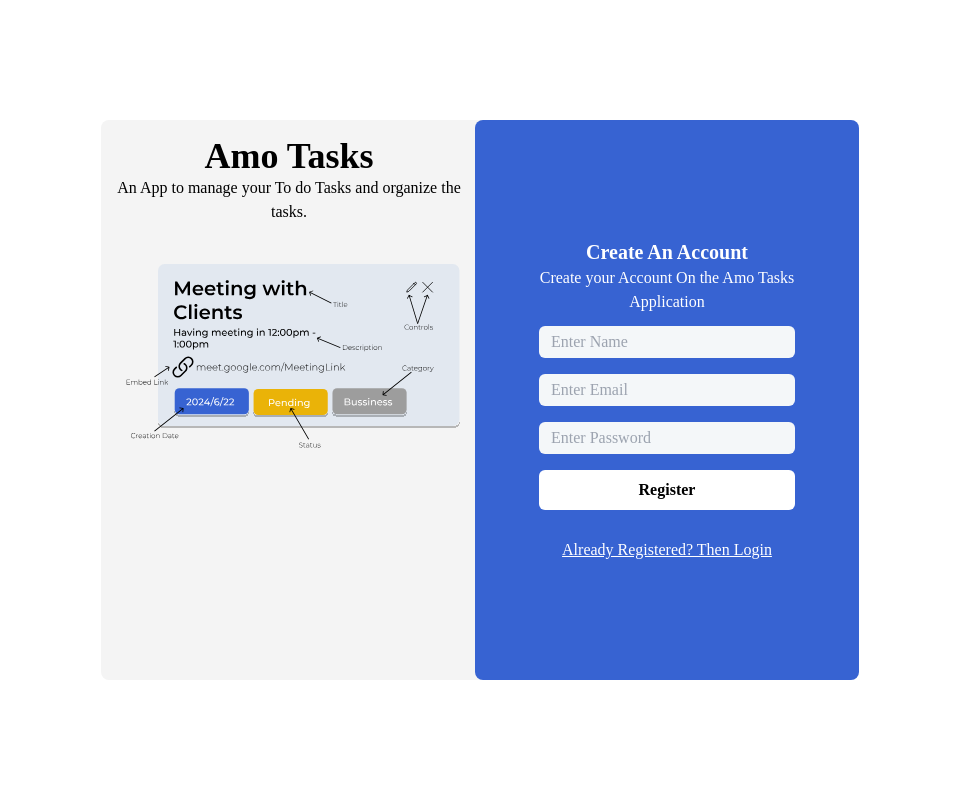
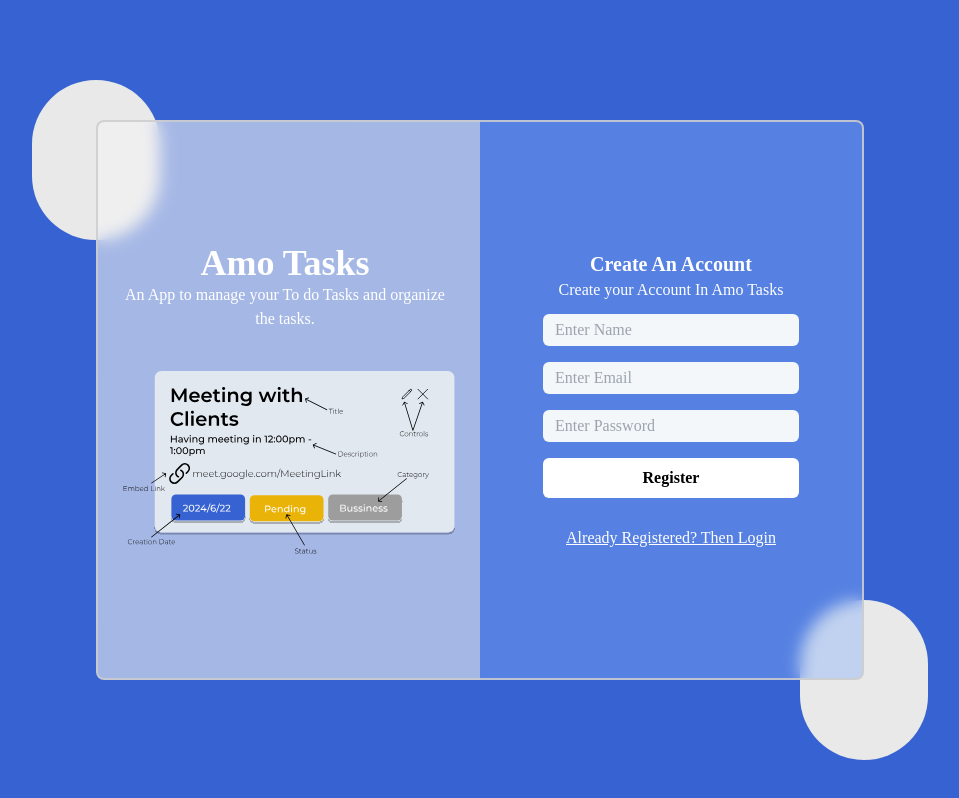
Before and after one commit to Ghulam-Muhammad-Ahmad/Task-Manager, a React (Vite) app: page / in a window 1280 px wide. Shown: the whole page, without its empty margins (160-1119 px from the left). Built offline with nearby package versions, Linux system fonts and the light colour scheme; no server answers.

Commit message:
Modifications

```diff
--- a/src/components/Addtasks.jsx
+++ b/src/components/Addtasks.jsx
@@ -33,6 +33,7 @@ export default function Addtasks(props) {
                 <textarea name="task_desc" id='task_desc' placeholder='Enter Task Description' className='bg-transparent h-44 dark:text-white border border-2 border-gray-200 rounded-md p-2 w-full md:w-2/5' value={props.taskdesc} onChange={(e) => props.settaskdesc(e.target.value)}>
                 </textarea>
 
+                <input type="date" title='Select Due Date' onChange={(e) => props.settaskduedate(e.target.value)} id="date" className="block w-full md:w-2/5 px-4 py-2 mt-2 text-gray-700  border border-2 border-gray-200 rounded-md bg-transparent " />
 
                 <label htmlFor="task_url" className='dark:text-white bg-transparent border border-2 border-gray-200 rounded-md p-2 w-full md:w-2/5'>
                     <input type="text"
@@ -65,9 +66,9 @@ export default function Addtasks(props) {
                             }
 
                             if (props.taskstate) {
-                                props.updateTask(props.updateid,props.title, props.taskdesc, props.taskCat, props.taskStatus, props.titleurl);
+                                props.updateTask(props.updateid, props.title, props.taskdesc, props.taskCat, props.taskStatus, props.titleurl);
                             } else {
-                                props.addTask(props.title, props.taskdesc, props.taskCat, props.taskStatus, props.titleurl);
+                                props.addTask(props.title, props.taskdesc, props.taskCat, props.taskStatus, props.titleurl, props.taskduedate);
                             }
 
                             props.settitle("");
@@ -76,6 +77,7 @@ export default function Addtasks(props) {
                             props.settaskStatus("");
                             props.settaskerror("")
                             props.settitleurl("");
+                            props.settaskduedate("");
                         }}
 
                         type='button'
--- a/src/components/Operations.jsx
+++ b/src/components/Operations.jsx
@@ -21,6 +21,8 @@ export default function Operations(props) {
   const [taskdesc, settaskdesc] = useState('');
   const [taskerror, settaskerror] = useState('');
   const [taskStatus, settaskStatus] = useState('');
+  const [taskduedate, settaskduedate] = useState('');
+
   const [taskstate, settaskstate] = useState(false);
   const [updateid, setupdateid] = useState(null);
   const [taskNum, settaskNum] = useState(0);
@@ -52,10 +54,10 @@ export default function Operations(props) {
     }
   };
 
-  const AddTask = async (title, desc, cat, status, url) => {
+  const AddTask = async (title, desc, cat, status, url, duedate) => {
     const today = new Date();
     let currentDate = today.getFullYear() + '/' + (today.getMonth() + 1) + '/' + today.getDate();
-    const newTask = { title, desc, cat, status, url, currentDate };
+    const newTask = { title, desc, cat, status, url, duedate, currentDate };
 
     try {
       await addTask('6677c3ce000b080c49ae', '6677c4820035a3611e2e', props.userId, newTask, docId); // Replace with actual IDs
@@ -155,6 +157,8 @@ export default function Operations(props) {
           settaskCat={settaskCat}
           settaskStatus={settaskStatus}
           settaskdesc={settaskdesc}
+          taskduedate={taskduedate}
+          settaskduedate={settaskduedate}
           updateTask={updateTask}
           settaskerror={settaskerror}
           updateid={updateid}
--- a/src/components/Register.jsx
+++ b/src/components/Register.jsx
@@ -29,7 +29,7 @@ const Register = (props) => {
     return (
         <>
             <h2 className='font-bold text-white capitalize text-center text-xl'>Create an Account</h2>
-            <p className='text-white px-5 text-center'>Create your Account On the Amo Tasks Application</p>
+            <p className='text-white px-5 text-center'>Create your Account In Amo Tasks</p>
             <form onSubmit={handleSubmit} className='flex flex-col gap-4 justify-center items-center mt-3'>
                 <div>
                     <input
@@ -61,10 +61,16 @@ const Register = (props) => {
                         required
                     />
                 </div>
-                <button type="submit" disabled={process} className='bg-white w-[20vw] py-2 rounded-md text-black font-bold'>Register</button>
+                <button type="submit" disabled={process} className='bg-white disabled:opacity-10  w-[20vw] py-2 rounded-md text-black font-bold'> {process ? <div role="status" className='flex justify-center items-center'>
+    <svg aria-hidden="true" class="w-8 h-8 text-gray-200 animate-spin dark:text-gray-600 fill-[#000]" viewBox="0 0 100 101" fill="none" xmlns="http://www.w3.org/2000/svg">
+        <path d="M100 50.5908C100 78.2051 77.6142 100.591 50 100.591C22.3858 100.591 0 78.2051 0 50.5908C0 22.9766 22.3858 0.59082 50 0.59082C77.6142 0.59082 100 22.9766 100 50.5908ZM9.08144 50.5908C9.08144 73.1895 27.4013 91.5094 50 91.5094C72.5987 91.5094 90.9186 73.1895 90.9186 50.5908C90.9186 27.9921 72.5987 9.67226 50 9.67226C27.4013 9.67226 9.08144 27.9921 9.08144 50.5908Z" fill="currentColor"/>
+        <path d="M93.9676 39.0409C96.393 38.4038 97.8624 35.9116 97.0079 33.5539C95.2932 28.8227 92.871 24.3692 89.8167 20.348C85.8452 15.1192 80.8826 10.7238 75.2124 7.41289C69.5422 4.10194 63.2754 1.94025 56.7698 1.05124C51.7666 0.367541 46.6976 0.446843 41.7345 1.27873C39.2613 1.69328 37.813 4.19778 38.4501 6.62326C39.0873 9.04874 41.5694 10.4717 44.0505 10.1071C47.8511 9.54855 51.7191 9.52689 55.5402 10.0491C60.8642 10.7766 65.9928 12.5457 70.6331 15.2552C75.2735 17.9648 79.3347 21.5619 82.5849 25.841C84.9175 28.9121 86.7997 32.2913 88.1811 35.8758C89.083 38.2158 91.5421 39.6781 93.9676 39.0409Z" fill="currentFill"/>
+    </svg>
+    <span class="sr-only">Loading...</span>
+</div> : 'Register'}</button>
                 <div className="errors text-red-200 text-sm font-semibold">{error}</div>
             </form>
-            <a className="redirecttologin m-auto underline text-white text-center cursor-pointer pt-3 flex" onClick={() => props.setEntrystate(false)}>Already Registered? Then Login</a>
+            <a className="redirecttologin m-auto underline text-white text-center cursor-pointer pt-3 flex hover:text-[#000]" onClick={() => props.setEntrystate(false)}>Already Registered? Then Login</a>
 
         </>
     )
--- a/src/components/RegisterLogin.jsx
+++ b/src/components/RegisterLogin.jsx
@@ -5,15 +5,18 @@ import Login from './Login'
 const Regsiterlogin = () => {
   const [entrystate, setEntrystate] = useState(true)
   return (
+    <div className='w-[100%] min-h-[100vh] max-h-[100%] relative bg-[#3763D2]'>
+<div className="ball w-[10vw] h-[20vh] bg-[#e9e9e9] rounded-full absolute top-[20%] left-[20%] -translate-x-1/2 -translate-y-1/2"></div>
+<div className="ball w-[10vw] h-[20vh] bg-[#e9e9e9] rounded-full absolute bottom-[5%] right-[15%] "></div>
       <div className='absolute md:flex-row flex-col justify-center items-stretch flex-wrap flex top-1/2 left-1/2 -translate-x-1/2 -translate-y-1/2 md:w-[60vw] md:h-[70vh] w-full'>
-      <div className="left md:block hidden flex-col bg-[#F4F4F4] md:w-1/2  rounded-s-lg pt-4 pr-6 pb-4 pl-4 flex justify-center items-center">
-      <div className="details pb-10 flex flex-col justify-center items-center text-center">
-        <h1 className='text-[#000] text-4xl font-bold'>Amo Tasks</h1>
+        <div className="left md:flex hidden flex-col bg-[#f4f4f496] border-s-2 border-t-2 border-b-2 border-[#cdcdcdde] backdrop-blur md:w-1/2  rounded-s-lg pt-4 pr-6 pb-4 pl-4 flex justify-center items-center">
+          <div className="details text-[#fff] pb-10 flex flex-col justify-center items-center text-center">
+            <h1 className='text-[#fff] text-4xl font-bold'>Amo Tasks</h1>
             <p>An App to manage your To do Tasks and organize the tasks.</p>
           </div>
           <img src={LoginImg} alt="Amo Tasks" />
         </div>
-      <div className="right bg-[#3763D2] md:w-1/2  rounded-lg p-4  md:ml-[-10px] flex flex-col justify-center items-center">
+        <div className="right bg-[#85aef966] border-e-2 border-t-2 border-b-2 border-[#cdcdcdde]  backdrop-blur md:w-1/2  rounded-e-lg p-4   flex flex-col justify-center items-center">
           <div className={`flex flex-col justify-center items-center ${!entrystate ? 'hidden' : ''}`}>
             <Register setEntrystate={setEntrystate} />
           </div>
@@ -21,8 +24,9 @@ const [entrystate, setEntrystate] = useState(true)
             <Login setEntrystate={setEntrystate} />
           </div>
         </div>
+      </div>
+    </div>
 
-    </div>
   )
 }
 
--- a/src/components/Viewtasks.jsx
+++ b/src/components/Viewtasks.jsx
@@ -40,6 +40,7 @@ export default function Viewtasks(props) {
             desc={task.desc}
             cat={task.cat}
             url={task.url}
+            duedate={task.duedate}
             status={task.status}
             currentDate={task.currentDate}
             deleteTask={props.deleteTask}
```
Also changed, not shown: src/components/Login.jsx (+10 -3 lines), src/components/Taskitem.jsx (+8 -23 lines), src/readme.md (deleted), 1 other file (tests, documents, lock files or other folders). Lines whose indentation alone changed are shown as unchanged.
